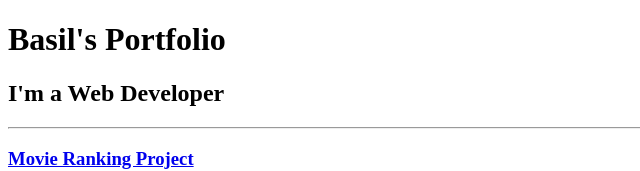
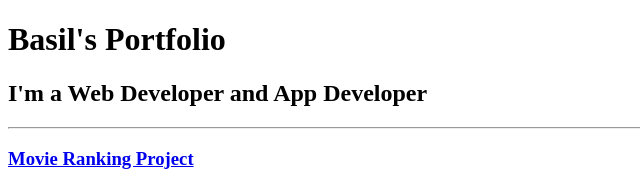
Before and after one commit to basilb07/html-portfolio, a plain HTML site: page index.html in a window 1280 px wide. Shown: the top 171 px of the page, without its empty margins (0-640 px from the left). Drawn offline with Linux system fonts and the light colour scheme.

Commit message:
hello world

```diff
--- a/index.html
+++ b/index.html
@@ -25,7 +25,7 @@ https://developer.mozilla.org/en-US/docs/Web/HTML/Element/img#attr-height -->
 
 <body>
   <h1>Basil's Portfolio</h1>
-  <h2>I'm a Web Developer</h2>
+  <h2>I'm a Web Developer and App Developer</h2>
   <hr />
   <h3><a href="./public/movie-ranking.html">Movie Ranking Project</a></h3>
   <img src="./assets/images/movie-ranking.png" height="200" alt="movie ranking project preview"/>
```
